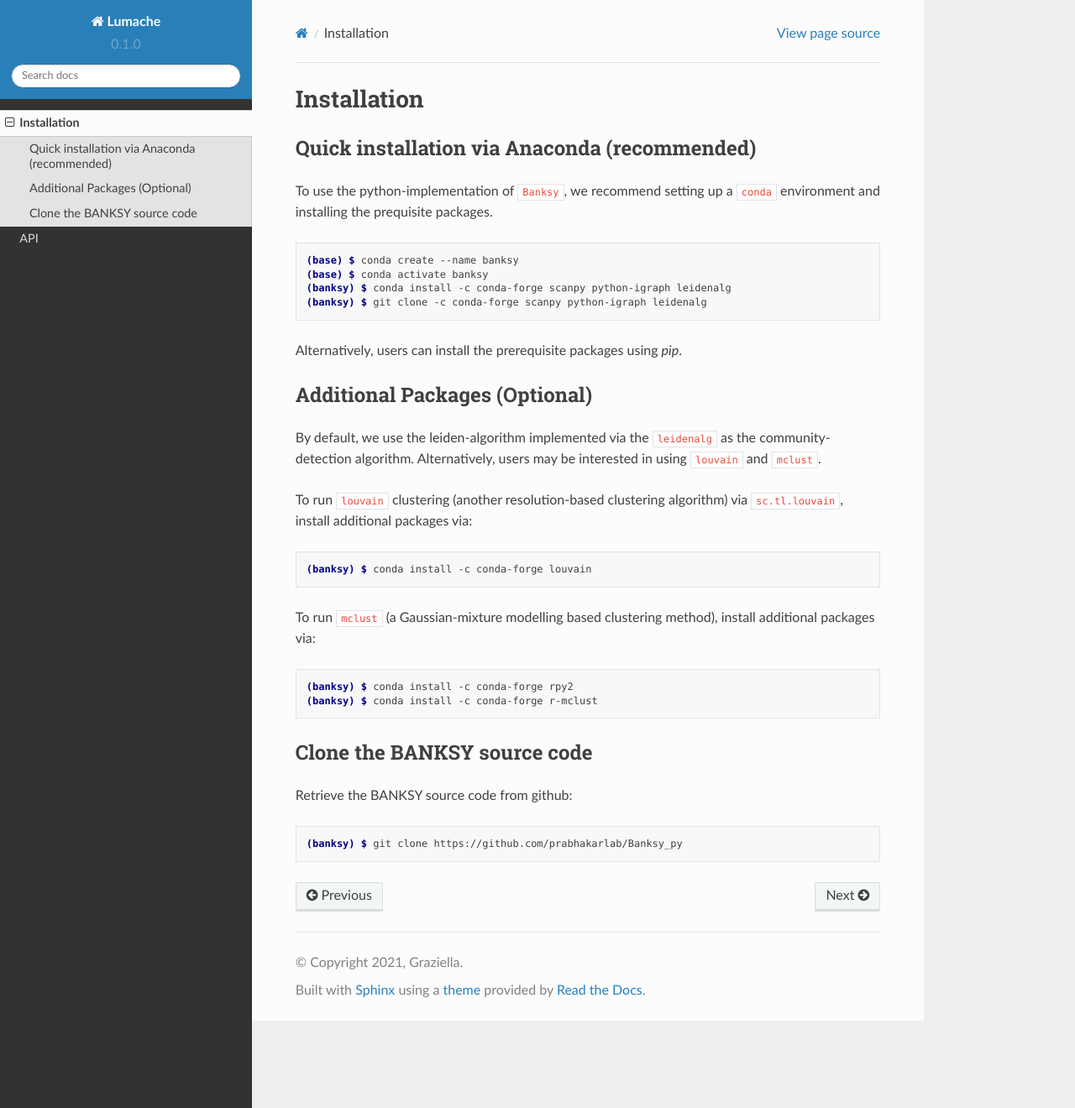
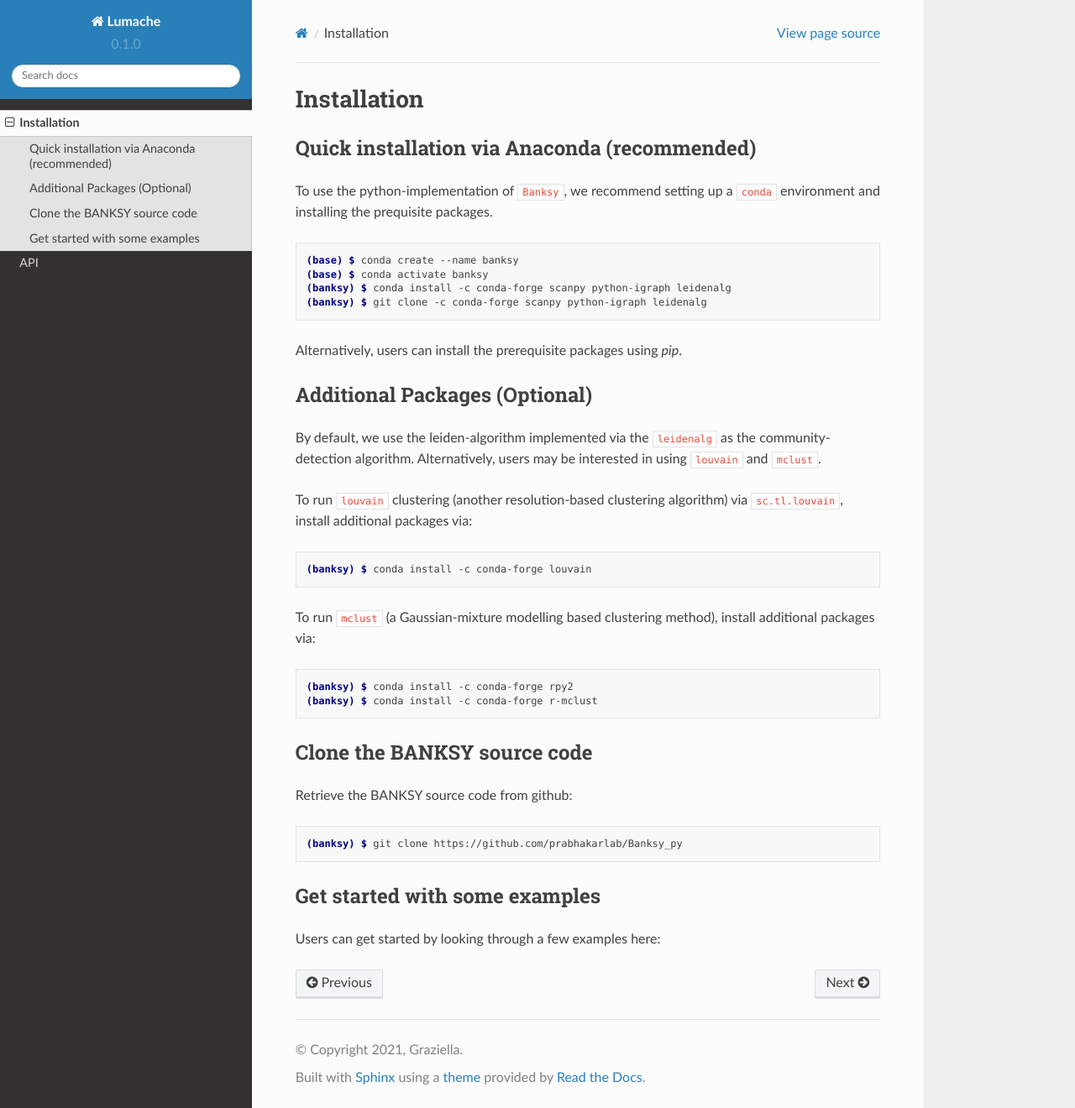
Before and after one commit to yifei-1021/read-the-docs, a Sphinx documentation site: the page built from docs/source/usage.rst, in a window 1280 px wide and 1320 px high. Shown: the whole window at 84% size. Built offline with Sphinx 7.4.7 and the Read the Docs theme 2.0.0, drawn with Linux system fonts in a browser that asks for light colours.

Commit message:
Update usage.rst
--updated banksy documentation

```diff
--- a/docs/source/usage.rst
+++ b/docs/source/usage.rst
@@ -42,3 +42,7 @@
 .. code-block:: console
 
    (banksy) $ git clone https://github.com/prabhakarlab/Banksy_py
+
+Get started with some examples
+----------------
+Users can get started by looking through a few examples here:
```
